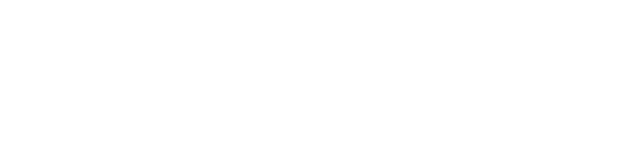
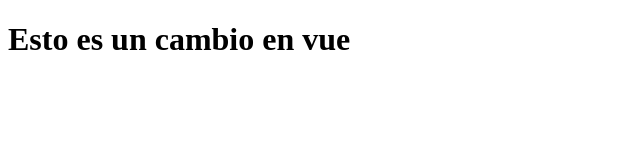
Before and after one commit to Smansilla98/vuejsMansilla.io, a plain HTML site: page index.html in a window 1280 px wide. Shown: the whole page, without its empty margins (0-640 px from the left). Drawn offline with Linux system fonts and the light colour scheme.

Commit message:
Update index.html

```diff
--- a/index.html
+++ b/index.html
@@ -7,6 +7,7 @@
     <title>Document</title>
 </head>
 <body>
+    <h1>Esto es un cambio en vue</h1>
 
 </body>
 </html>
```
